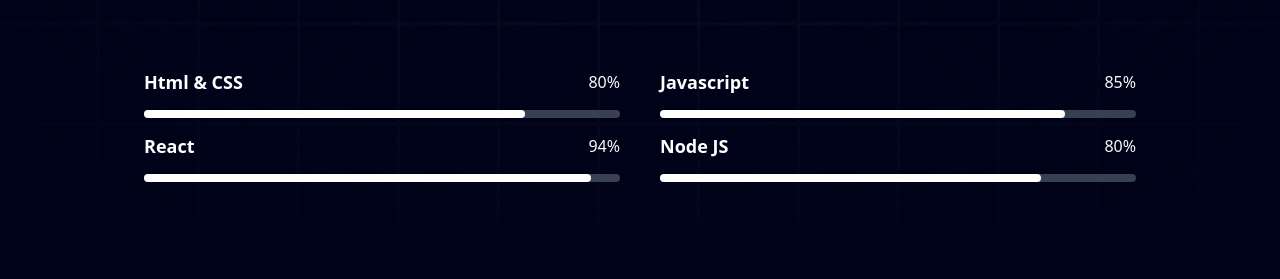
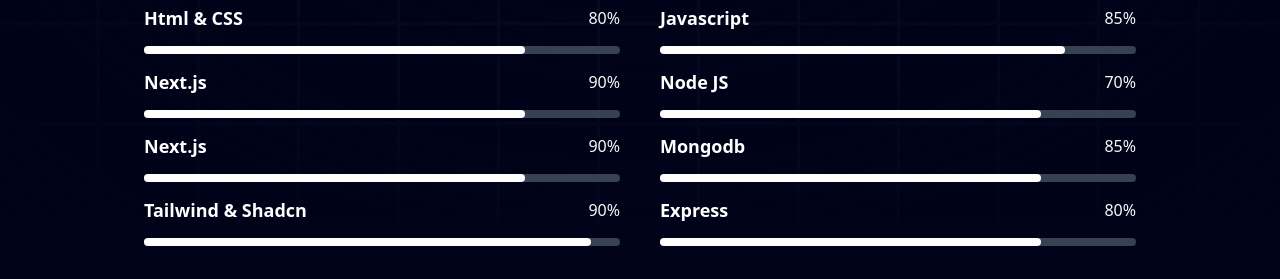
Before and after one commit to abdulrg01/abdulrg, a Next.js app: page /about in a window 1280 px wide. Shown: the part 578-857 px from the top of the page. Built offline with nearby package versions, Linux system fonts and the light colour scheme.

Commit message:
about section

```diff
--- a/components/About.tsx
+++ b/components/About.tsx
@@ -122,9 +122,31 @@
             <div>
               <div className="flex items-center w-full justify-between">
                 <h3 className="text-lg font-semibold text-gray-900 dark:text-white">
-                  React
+                  Next.js
                 </h3>
-                <p className="my-4">94%</p>
+                <p className="my-4">90%</p>
+              </div>
+              <div className="h-2 w-full rounded-full bg-gray-700">
+                <div className="bg-[#fff] h-2 w-[80%] rounded-full" />
+              </div>
+            </div>
+            <div>
+              <div className="flex items-center w-full justify-between">
+                <h3 className="text-lg font-semibold text-gray-900 dark:text-white">
+                  Next.js
+                </h3>
+                <p className="my-4">90%</p>
+              </div>
+              <div className="h-2 w-full rounded-full bg-gray-700">
+                <div className="bg-[#fff] h-2 w-[80%] rounded-full" />
+              </div>
+            </div>
+            <div>
+              <div className="flex items-center w-full justify-between">
+                <h3 className="text-lg font-semibold text-gray-900 dark:text-white">
+                  Tailwind & Shadcn
+                </h3>
+                <p className="my-4">90%</p>
               </div>
               <div className="h-2 w-full rounded-full bg-gray-700">
                 {" "}
@@ -149,6 +171,28 @@
                 <h3 className="text-lg font-semibold text-gray-900 dark:text-white">
                   Node JS
                 </h3>
+                <p className="my-4">70%</p>
+              </div>
+              <div className="h-2 w-full rounded-full bg-gray-700">
+                <div className="bg-[#fff] h-2 w-[80%] rounded-full" />
+              </div>
+            </div>
+            <div>
+              <div className="flex items-center w-full justify-between">
+                <h3 className="text-lg font-semibold text-gray-900 dark:text-white">
+                  Mongodb
+                </h3>
+                <p className="my-4">85%</p>
+              </div>
+              <div className="h-2 w-full rounded-full bg-gray-700">
+                <div className="bg-[#fff] h-2 w-[80%] rounded-full" />
+              </div>
+            </div>
+            <div>
+              <div className="flex items-center w-full justify-between">
+                <h3 className="text-lg font-semibold text-gray-900 dark:text-white">
+                  Express
+                </h3>
                 <p className="my-4">80%</p>
               </div>
               <div className="h-2 w-full rounded-full bg-gray-700">
```
